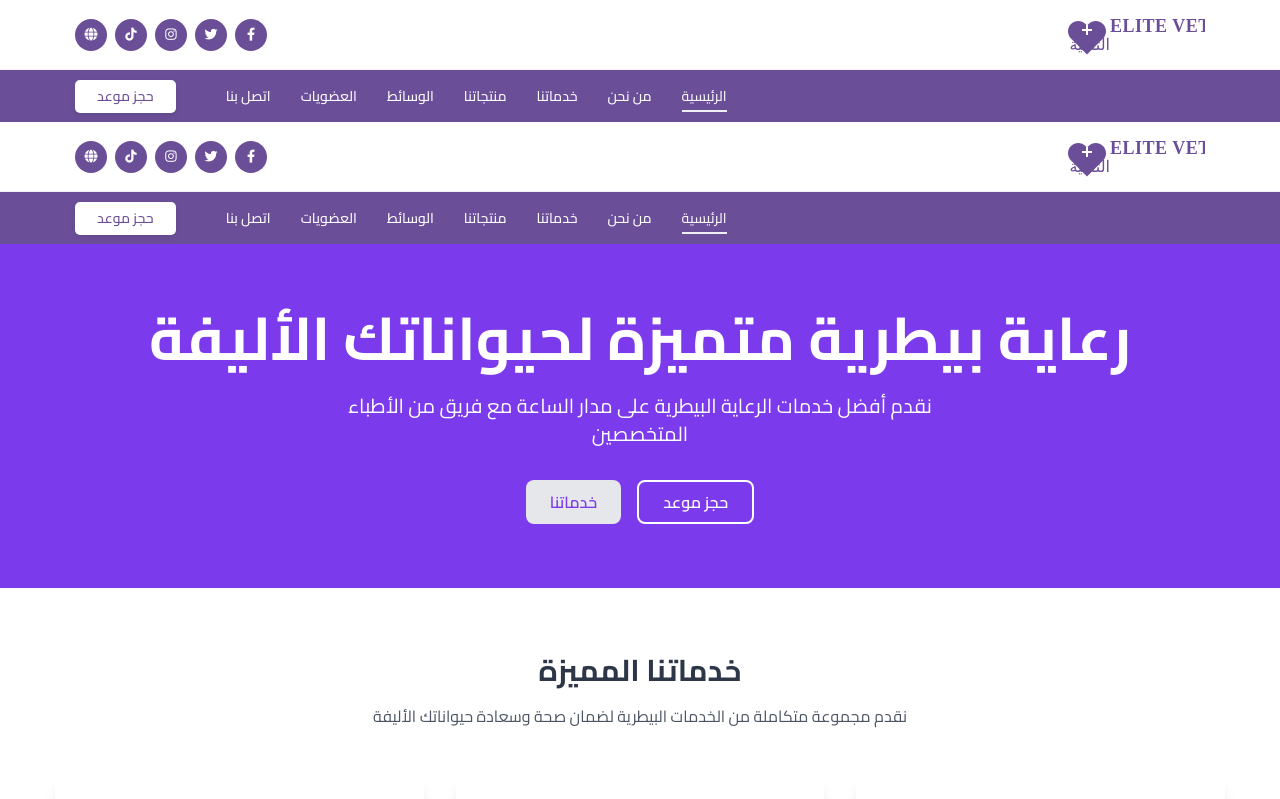
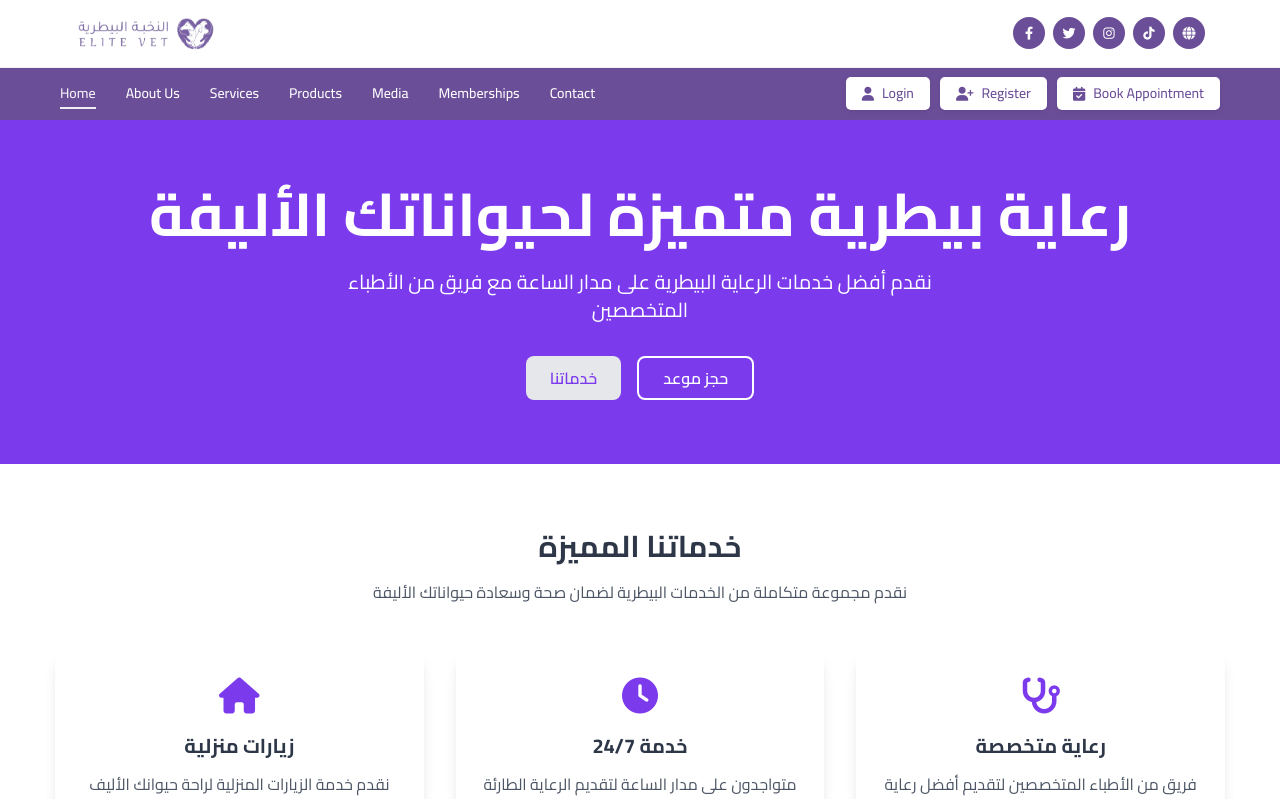
Before and after one commit to ahmed-said-dev/EliteProject, a Next.js app in the folder elite-frontend/: page / in a window 1280 px wide. Shown: the top 799 px of the page. Built offline with nearby package versions, Linux system fonts and the light colour scheme.

Commit message:
Header implimentation 2

```diff
--- a/elite-frontend/pages/index.js
+++ b/elite-frontend/pages/index.js
@@ -5,7 +5,7 @@ import Header from '@/components/Header';
 export default function Home() {
   return (
     <>
-      <Header />
+      {/* <Header /> */}
       <main>
         {/* Hero Section */}
         <Section bgColor="bg-purple-600" className="text-white">
--- a/elite-frontend/src/components/Header.jsx
+++ b/elite-frontend/src/components/Header.jsx
@@ -1,9 +1,18 @@
 import React from 'react';
 import Link from 'next/link';
 import Image from 'next/image';
+import { usePathname } from 'next/navigation';
 import styles from './Header.module.css';
 
 const Header = () => {
+  const pathname = usePathname();
+
+  const isActive = (path) => {
+    if (path === '/' && pathname === '/') return true;
+    if (path !== '/' && pathname.startsWith(path)) return true;
+    return false;
+  };
+
   return (
     <header className={styles.header_section}>
       <div className={styles.header_top}>
@@ -11,13 +20,14 @@ const Header = () => {
           <div className={styles.logoContainer}>
             <Link href="/" className={styles.logo}>
               <Image
-                src="/images/elite-vet-logo.svg"
+                src="/images/logo.png"
                 alt="Elite Vet"
                 width={140}
                 height={45}
                 priority
               />
             </Link>
+          </div>
           <div className={styles.socialLinks}>
             <Link href="https://facebook.com" aria-label="Facebook" className={styles.socialIcon}>
               <i className="fa-brands fa-facebook-f"></i>
@@ -37,23 +47,31 @@ const Header = () => {
           </div>
         </div>
       </div>
-      </div>
       <div className={styles.header_bottom}>
-        <div className={styles.bottomContainer + " container"}>
-          <div className={styles.navContainer}>
+        <div className={`${styles.bottomContainer} container`}>
           <nav className={styles.mainNav}>
             <ul className={styles.nav}>
-                <li><Link href="/" className={styles.active}>الرئيسية</Link></li>
-                <li><Link href="/about">من نحن</Link></li>
-                <li><Link href="/services">خدماتنا</Link></li>
-                <li><Link href="/products">منتجاتنا</Link></li>
-                <li><Link href="/media">الوسائط</Link></li>
-                <li><Link href="/memberships">العضويات</Link></li>
-                <li><Link href="/contact">اتصل بنا</Link></li>
+              <li><Link href="/" className={isActive('/') ? styles.active : ''}>Home</Link></li>
+              <li><Link href="/about" className={isActive('/about') ? styles.active : ''}>About Us</Link></li>
+              <li><Link href="/services" className={isActive('/services') ? styles.active : ''}>Services</Link></li>
+              <li><Link href="/products" className={isActive('/products') ? styles.active : ''}>Products</Link></li>
+              <li><Link href="/media" className={isActive('/media') ? styles.active : ''}>Media</Link></li>
+              <li><Link href="/memberships" className={isActive('/memberships') ? styles.active : ''}>Memberships</Link></li>
+              <li><Link href="/contact" className={isActive('/contact') ? styles.active : ''}>Contact</Link></li>
             </ul>
           </nav>
-            <Link href="/book-an-appointment" className={styles.btnPrimary}>
-              حجز موعد
+          <div className={styles.actionButtons}>
+            <Link href="/login" className={styles.btnPrimary}>
+              <i className="fa-solid fa-user"></i>
+              <span>Login</span>
+            </Link>
+            <Link href="/register" className={styles.btnPrimary}>
+              <i className="fa-solid fa-user-plus"></i>
+              <span>Register</span>
+            </Link>
+            <Link href="/appointment" className={styles.btnPrimary}>
+              <i className="fa-solid fa-calendar-check"></i>
+              <span>Book Appointment</span>
             </Link>
           </div>
         </div>
--- a/elite-frontend/src/components/Header.module.css
+++ b/elite-frontend/src/components/Header.module.css
@@ -2,6 +2,7 @@
   position: relative;
   z-index: 999;
   font-family: 'Cairo', sans-serif;
+  direction: ltr;
 }
 
 .header_top {
@@ -10,9 +11,14 @@
   border-bottom: 1px solid rgba(107, 78, 152, 0.08);
 }
 
+.topContainer {
+  display: flex;
+  justify-content: space-between;
+  align-items: center;
+}
+
 .logoContainer {
   display: flex;
-  justify-content: space-between;
   align-items: center;
   padding: 0 20px;
 }
@@ -30,6 +36,8 @@
   display: flex;
   gap: 8px;
   align-items: center;
+  padding: 0 20px;
+  justify-content: flex-end;
 }
 
 .socialIcon {
@@ -57,7 +65,7 @@
   padding: 0;
 }
 
-.navContainer {
+.bottomContainer {
   display: flex;
   justify-content: space-between;
   align-items: center;
@@ -68,8 +76,7 @@
 .mainNav {
   flex: 1;
   display: flex;
-  justify-content: flex-end;
-  margin-left: 30px;
+  justify-content: flex-start;
 }
 
 .nav {
@@ -78,6 +85,7 @@
   list-style: none;
   margin: 0;
   padding: 0;
+  align-items: center;
 }
 
 .nav li {
@@ -105,7 +113,7 @@
   width: 0;
   height: 2px;
   bottom: 11px;
-  right: 0;
+  left: 0;
   background-color: white;
   transition: width 0.25s ease;
   opacity: 0.9;
@@ -116,23 +124,30 @@
   width: 100%;
 }
 
-.appointmentBtn {
-  margin-right: 15px;
+.actionButtons {
+  display: flex;
+  gap: 10px;
+  align-items: center;
 }
 
 .btnPrimary {
   background-color: white;
   color: #6B4E98;
-  padding: 6px 22px;
+  padding: 6px 16px;
   border-radius: 5px;
   font-weight: 500;
   font-size: 14px;
   text-decoration: none;
   transition: all 0.25s ease;
-  display: inline-block;
+  display: inline-flex;
+  align-items: center;
+  gap: 8px;
   box-shadow: 0 2px 6px rgba(0, 0, 0, 0.08);
-  margin-right: 20px;
   white-space: nowrap;
+}
+
+.btnPrimary i {
+  font-size: 14px;
 }
 
 .btnPrimary:hover {
@@ -142,6 +157,10 @@
   color: #6B4E98;
 }
 
+.btnPrimary:after {
+  display: none;
+}
+
 /* Container styles */
 .container {
   width: 100%;
```
Also changed, not shown: elite-frontend/public/images/logo.png (added). Lines whose indentation alone changed are shown as unchanged.
